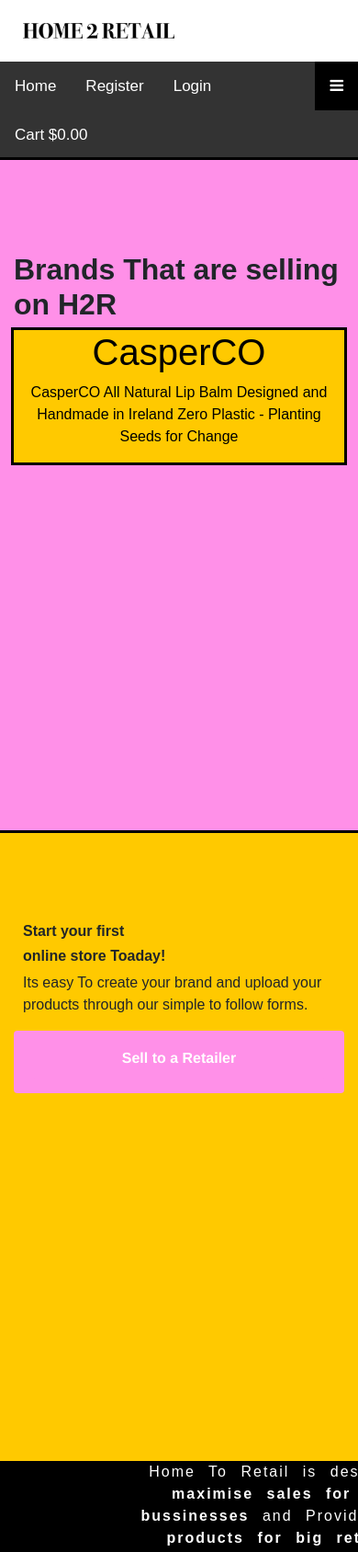
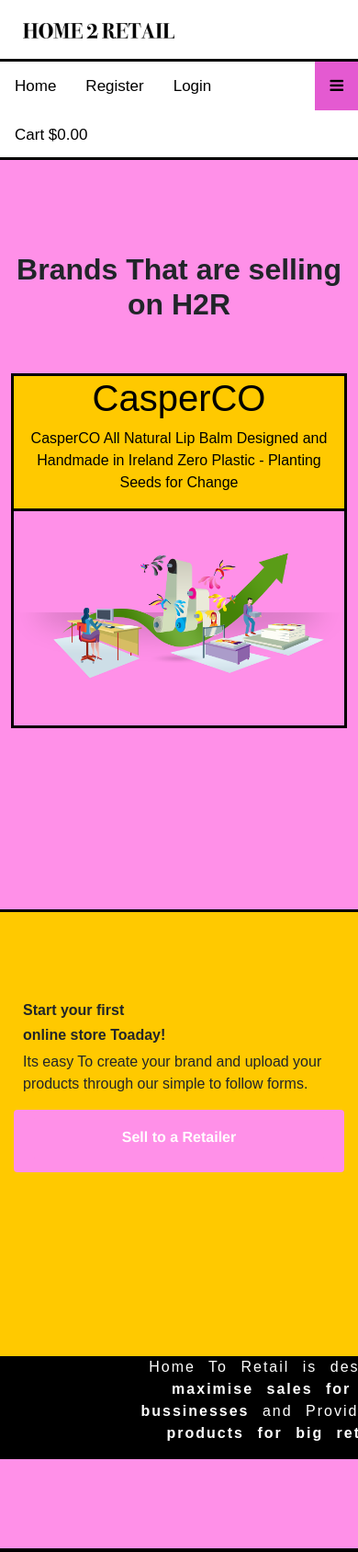
Before and after one commit to RoMcGill/H2R-PP5, a Django app: page /brands/ in a window 390 px wide. Shown: the top 1688 px of the page at 92% size. Run offline with Django 4.2, Linux system fonts and the light colour scheme; data that the repository does not hold is empty; some libraries are stand-ins or nearby versions.

Commit message:
style index+brand.html for better responsivness

```diff
--- a/brands/templates/brands/brands.html
+++ b/brands/templates/brands/brands.html
@@ -83,8 +83,8 @@
   <!-- row -->
   <div class="row outline-div">
     <!-- col -->
-    <div class="col col-sm-6 col-md-6 text-center res-div about outline-div" style="background-color: #ff90e8; padding-bottom: 400px;  z-index: 99;">
-      <h2 class="font-weight-bold text-left">Brands That are selling on H2R</h2>
+    <div class="col col-sm-6 col-md-6 text-center res-div about outline-div" style="background-color: #ff90e8; padding-bottom: 200px;  z-index: 99;">
+      <h2 class="font-weight-bold text-center" style="padding-bottom: 50px;">Brands That are selling on H2R</h2>
 
       <!-- col -->
 
@@ -115,10 +115,13 @@
       </div>
 
     </article>
+
     </div>
+    <div class=" outline-div"><img class="pop-image-2 " src="{% static 'images/selling.png' %}" alt=""></div>
+
     </div>
     <!-- col -->
-      <div class="col col-sm-6 col-md-6 text-center res-div about" style="background-color: #ffc900; padding-bottom: 400px;">
+      <div class="col col-sm-6 col-md-6 text-center res-div about" style="background-color: #ffc900; padding-bottom: 200px;">
       <h2 class="font-weight-bold content">Start your first </h2>
       <h2 class="font-weight-bold content" >online store Toaday!</h2>
       <p class="content">Its easy To create your brand and upload your products through our simple to follow forms.</p>
@@ -139,7 +142,7 @@
 
     {% for brand in brands %}
     {% if brand.image %}
-    <div class="card-deck outline-div" style="max-width: 80%; padding-top: 15px; background-color: #ffc900; margin: 0 auto;">
+    <div class="card-deck outline-div col-lg-6" style="max-width: 80%; padding-top: 15px; background-color: #ffc900; margin: 0 auto;">
         <div class="card">
     <a href="{% url 'brand_detail' brand.id %}">
         <img class="card-img-top" src="{{ brand.image.url }}" alt="{{ brand.name }}" style="height: 200px; width:200px;">
--- a/home/templates/home/index.html
+++ b/home/templates/home/index.html
@@ -47,7 +47,7 @@
 
 
           <div class="outline-div col col-sm-6 col-md-6 text-center res-div about" style="background-color: #ff90e8; padding-bottom: 100px;  z-index: 99;">
-            <h2 class="font-weight-bold text-left">Charge Ahead!</h2>
+            <h2 class="font-weight-bold text-center">Charge Ahead!</h2>
             <p class="font-weight-bold">BUILD YOUR BRANDS ONLINE FOUNDATIONS WITH US!</p>
             <div class=" outline-div egg col col-sm-6 col-md-6 res-div"><img class="pop-image " src="{% static 'images/Mighty-Moana.png' %}" alt=""></div>
         </div>
--- a/static/css/base.css
+++ b/static/css/base.css
@@ -217,7 +217,7 @@
 /* Style the navigation menu */
 .topnav {
   overflow: hidden;
-  background-color: #333;
+  background-color: rgb(255, 255, 255);
   position: relative;
 }
 
@@ -228,7 +228,7 @@
 
 /* Style navigation menu links */
 .topnav a {
-  color: white;
+  color: rgb(0, 0, 0);
   padding: 14px 16px;
   text-decoration: none;
   font-size: 17px;
@@ -237,7 +237,7 @@
 
 /* Style the hamburger menu */
 .topnav a.icon {
-  background: black;
+  background: rgb(228, 90, 209);
   display: block;
   position: absolute;
   right: 0;
@@ -300,12 +300,13 @@
 
 .pop-image{
     height: 450px;
-    position: static;
+    position: relative;
+    padding-right: 150px;
     z-index: 1;
     transform: translatey(0px);
     animation: float 6s ease-in-out;
     animation-iteration-count: infinite;
-    height: 300px;
+
 }
 @keyframes float {
   0% {
@@ -327,6 +328,48 @@
     height: 250px;
   }
 }
+@media only screen and (max-width: 1116px) {
+  .pop-image {
+    height: 350px;
+  }
+}
+@media only screen and (max-width: 881px) {
+  .pop-image {
+    height: 300px;
+  }
+}
+@media only screen and (max-width: 763px) {
+  .pop-image {
+    height: 250px;
+  }
+}
+@media only screen and (max-width: 646px) {
+  .pop-image {
+    height: 200px;
+  }
+}
+@media only screen and (max-width: 568px) {
+  .pop-image {
+    height: 350px;
+  }
+}
+
+
+
+
+
+
+
+.pop-image-2{
+  width: 100%;
+  padding-top: 50px;
+  padding-bottom: 50px;
+  transform: translatey(0px);
+  animation: float 6s ease-in-out;
+  animation-iteration-count: infinite;
+
+}
+
 
 @media only screen and (max-width: 650px){
   .col-sm-6 {
--- a/templates/base.html
+++ b/templates/base.html
@@ -71,7 +71,7 @@
 <link rel="stylesheet" href="https://cdnjs.cloudflare.com/ajax/libs/font-awesome/4.7.0/css/font-awesome.min.css">
 
 <!-- Top Navigation Menu -->
-<div class="topnav">
+<div class="topnav outline-div">
   <a href="{% url 'home' %}"Home>Home</a>
   {% if request.user.is_authenticated %}
   <a class="nav-item2" href="{% url 'profile' %}" class="dropdown-item">My Profile</a>
```
Also changed, not shown: static/images/selling.png (added).
